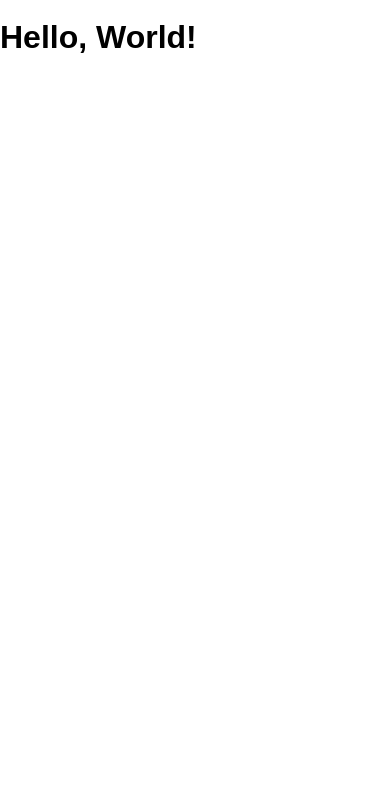
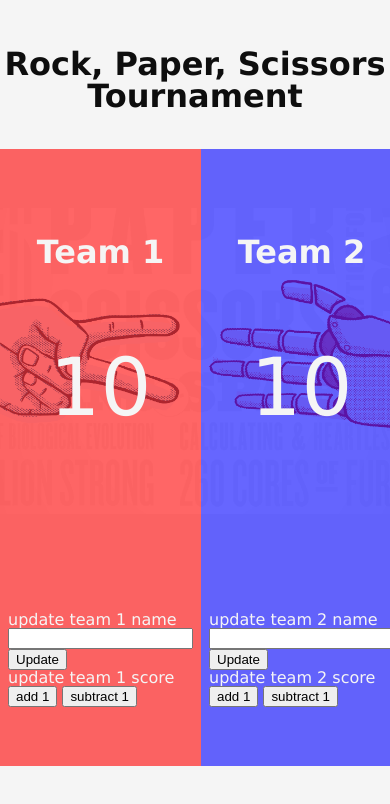
Before and after one commit to nadiapolonia/sports, a website: page public/index.html in a window 390 px wide. Drawn offline with Linux system fonts and the light colour scheme.

Commit message:
complete w/ responsiveness

```diff
--- a/public/index.html
+++ b/public/index.html
@@ -1,14 +1,54 @@
 <!DOCTYPE html>
 <html>
   <head lang="en">
-    <meta charset="UTF-8">
-    <meta name="viewport" content="width=device-width, initial-scale=1">
-    <title>sports</title>
-    <link rel="shortcut icon" href="/favicon.ico">
-    <link rel="stylesheet" href="/screen.css">
+    <meta charset="UTF-8" />
+    <meta name="viewport" content="width=device-width, initial-scale=1" />
+    <title>Scoreboard</title>
+    <link rel="shortcut icon" href="/favicon.ico" />
+    <link rel="stylesheet" href="/screen.css" />
   </head>
   <body>
-    <h1 class='hello-world'></h1>
+    <h1>Rock, Paper, Scissors Tournament</h1>
+    <section class="teams">
+      <section class="team one">
+        <section>
+          <h2 class="team-1-name">Team 1</h2>
+          <p class="team-1-score"><span id="addscore">10</span></p>
+        </section>
+        <section>
+          <section>
+            update team 1 name
+            <input type="text" class="team-1-input" />
+            <button class="update-team-1-name">Update</button>
+          </section>
+          <section>
+            update team 1 score
+            <button class="team-1-add-1-button">add 1</button>
+            <button class="team-1-subtract-1-button">subtract 1</button>
+          </section>
+        </section>
+      </section>
+      <section class="team two">
+        <section>
+          <h2 class="team-2-name">Team 2</h2>
+          <p class="team-2-score">10</p>
+        </section>
+
+        <section>
+          <section>
+            update team 2 name
+            <input type="text" class="team-2-input" />
+            <button class="update-team-2-name">Update</button>
+          </section>
+          <section>
+            update team 2 score
+            <button class="team-2-add-1-button">add 1</button>
+            <button class="team-2-subtract-1-button">subtract 1</button>
+          </section>
+        </section>
+      </section>
+    </section>
+
     <script src="/main.js" charset="utf-8"></script>
   </body>
 </html>
--- a/public/main.js
+++ b/public/main.js
@@ -1,7 +1,81 @@
 const main = () => {
-  if (document.querySelector('h1.hello-world')) {
-    document.querySelector('h1.hello-world').textContent = 'Hello, World!'
+  if (document.querySelector("h1.hello-world")) {
+    document.querySelector("h1.hello-world").textContent = "Hello, World!";
   }
-}
+};
 
-document.addEventListener('DOMContentLoaded', main)
+//const team1add1button = document.querySelector('.team-1-add-1-button');
+//cost team1score = document.querySelector('.team-1-score').textContent;
+//const addscore = parseInt(team1score) +1;
+
+let addTeam1Score = () => {
+  //function to add 1 to Team 1 Score//
+  // get the current score
+  let currentScore = document.querySelector(".team-1-score").textContent;
+  // add 1
+  currentScore = parseInt(currentScore) + 1;
+  // update the html equal it to the addition function
+  document.querySelector(".team-1-score").textContent = currentScore;
+  console.log("adding one to team one score", currentScore);
+};
+
+let addTeam2Score = () => {
+  let currentScore = document.querySelector(".team-2-score").textContent;
+  currentScore = parseInt(currentScore) + 1;
+  document.querySelector(".team-2-score").textContent = currentScore;
+  console.log("adding one to team two score", currentScore);
+};
+
+let subtractTeam1Score = () => {
+  //function to subtract 1 to Team 1 Score
+  //retrieve the current store
+  let currentScore = document.querySelector(".team-1-score").textContent;
+  //subtract 1
+  currentScore = parseInt(currentScore) - 1;
+  //update the html equal it to the subtraction function
+  document.querySelector(".team-1-score").textContent = currentScore;
+  console.log("subtracting one from team one score", currentScore);
+};
+
+let subtractTeam2Score = () => {
+  let currentScore = document.querySelector(".team-2-score").textContent;
+  currentScore = parseInt(currentScore) - 1;
+  document.querySelector(".team-2-score").textContent = currentScore;
+  console.log("subtracting one from team two score", currentScore);
+};
+
+let updateTeam1Name = () => {
+  console.log("updating team one name");
+  document.querySelector(".team-1-name").textContent = document.querySelector(
+    ".team-1-input"
+  ).value;
+};
+
+let updateTeam2Name = () => {
+  console.log("updating team two name");
+  document.querySelector(".team-2-name").textContent = document.querySelector(
+    ".team-2-input"
+  ).value;
+};
+
+document
+  .querySelector(".team-1-add-1-button")
+  .addEventListener("click", addTeam1Score);
+
+document
+  .querySelector(".team-2-add-1-button")
+  .addEventListener("click", addTeam2Score);
+
+document
+  .querySelector(".team-1-subtract-1-button")
+  .addEventListener("click", subtractTeam1Score);
+
+document
+  .querySelector(".update-team-1-name")
+  .addEventListener("click", updateTeam1Name);
+
+document
+  .querySelector(".update-team-2-name")
+  .addEventListener("click", updateTeam2Name);
+
+document.addEventListener("DOMContentLoaded", main);
--- a/public/screen.css
+++ b/public/screen.css
@@ -9,4 +9,73 @@ html {
 body {
   margin: 0;
   min-height: 100%;
+  display: flex;
+  flex-direction: column;
+  align-items: center;
+  background-image: url(./images/rps2.png);
+  background-position: center;
+  background-color: whitesmoke;
+  color: rgb(14, 14, 14);
+  font-family: Verdana, Geneva, Tahoma, sans-serif;
 }
+
+body,
+html {
+  height: 100%;
+}
+
+h1 {
+  text-align: center;
+  font-family: Verdana, Geneva, Tahoma, sans-serif;
+}
+
+.teams {
+  display: flex;
+  justify-content: space-around;
+  width: 100%;
+  height: 75%;
+}
+
+.team {
+  display: flex;
+  align-items: center;
+  flex-direction: column;
+  justify-content: space-around;
+  padding: 0.5rem;
+  color: whitesmoke;
+  margin-top: 2rem;
+}
+
+.team h2 {
+  font-size: 2rem;
+}
+
+.team-1-score,
+.team-2-score {
+  text-align: center;
+  font-size: 5rem;
+}
+
+.one {
+  background-color: rgba(255, 0, 0, 0.6);
+}
+
+.two {
+  background-color: rgba(0, 0, 255, 0.6);
+}
+
+@media (max-width: 600px) {
+  h1 {
+    margin-top: 3rem;
+  }
+
+  body {
+    background-size: 35rem;
+    background-repeat: no-repeat;
+    background-position-y: 13rem;
+  }
+
+  .team {
+    margin-top: 1rem;
+  }
+}
```
Also changed, not shown: package.json (+5 -3 lines), public/images/rps1.png (added), public/images/rps2.png (added), 1 other file.
